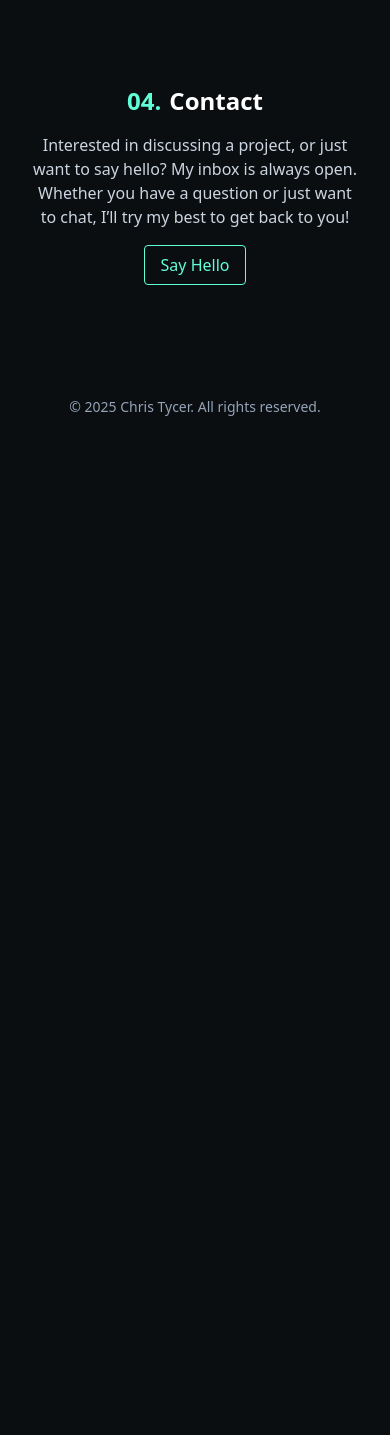
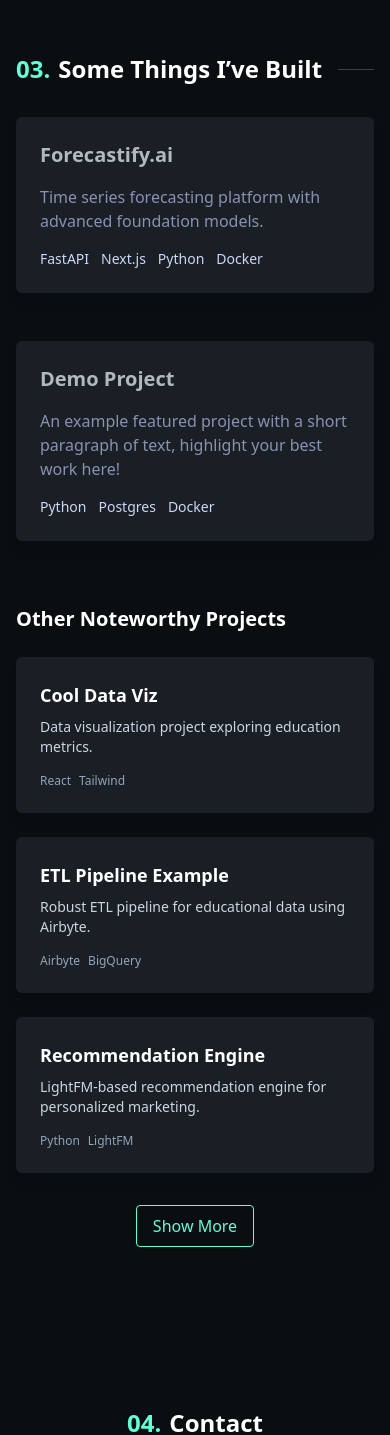
Before and after one commit to tycerch/portfolio, a Next.js app: page / in a window 390 px wide. Shown: the part 4093-5528 px from the top of the page. Before the commit the page ends 4534 px from the top, so only its background shows below. Built offline with nearby package versions, Linux system fonts and the light colour scheme.

Commit message:
feat: Add Projects component to showcase featured and other noteworthy projects

```diff
--- /dev/null
+++ b/app/sections/Projects.tsx
@@ -0,0 +1,141 @@
+"use client";
+
+import { useState, useMemo } from "react";
+import Link from "next/link";
+
+interface Project {
+  title: string;
+  description: string;
+  tech: string[];
+  external: string;
+  image?: string;
+}
+
+export default function Projects() {
+  const featuredProjects: Project[] = useMemo(
+    () => [
+      {
+        title: "Forecastify.ai",
+        description: "Time series forecasting platform with advanced foundation models.",
+        tech: ["FastAPI", "Next.js", "Python", "Docker"],
+        external: "https://forecastify.ai",
+        image: "/forecastify.png",
+      },
+      {
+        title: "Demo Project",
+        description:
+          "An example featured project with a short paragraph of text, highlight your best work here!",
+        tech: ["Python", "Postgres", "Docker"],
+        external: "https://example.com",
+        image: "/project.jpg",
+      },
+    ],
+    []
+  );
+
+  const otherProjects: Project[] = useMemo(
+    () => [
+      {
+        title: "Cool Data Viz",
+        description: "Data visualization project exploring education metrics.",
+        tech: ["React", "Tailwind"],
+        external: "#",
+      },
+      {
+        title: "ETL Pipeline Example",
+        description: "Robust ETL pipeline for educational data using Airbyte.",
+        tech: ["Airbyte", "BigQuery"],
+        external: "#",
+      },
+      {
+        title: "Recommendation Engine",
+        description: "LightFM-based recommendation engine for personalized marketing.",
+        tech: ["Python", "LightFM"],
+        external: "#",
+      },
+      {
+        title: "More Sample 1",
+        description: "Lorem ipsum dolor sit amet, others.",
+        tech: ["Tool1", "Tool2"],
+        external: "#",
+      },
+      {
+        title: "More Sample 2",
+        description: "Lorem ipsum dolor sit amet, others.",
+        tech: ["Tool1", "Tool2"],
+        external: "#",
+      },
+    ],
+    []
+  );
+
+  const [showMore, setShowMore] = useState(false);
+  const PROJECT_LIMIT = 3;
+
+  return (
+    <section className="container mx-auto container-padding section-padding">
+      <h2 className="text-2xl font-bold text-white mb-8 flex items-center">
+        <span className="text-highlight mr-2">03.</span> Some Things I’ve Built
+        <div className="ml-4 flex-grow border-t border-slate-700" />
+      </h2>
+
+      {/* Featured Projects */}
+      <div className="grid gap-12 mb-16">
+        {featuredProjects.map((proj, index) => (
+          <Link
+            key={index}
+            href={proj.external}
+            target="_blank"
+            rel="noreferrer"
+            className="card group cursor-pointer"
+          >
+            <h3 className="text-xl font-bold mb-4 group-hover:text-highlight transition-colors">
+              {proj.title}
+            </h3>
+            <p className="text-slate mb-4">{proj.description}</p>
+            <ul className="flex gap-3 text-sm text-slate-light">
+              {proj.tech.map((tech, idx) => (
+                <li key={idx}>{tech}</li>
+              ))}
+            </ul>
+          </Link>
+        ))}
+      </div>
+
+      {/* Other Projects */}
+      <h3 className="text-xl font-bold text-white mb-6">Other Noteworthy Projects</h3>
+      <div className="grid grid-cols-1 md:grid-cols-3 gap-6">
+        {(showMore ? otherProjects : otherProjects.slice(0, PROJECT_LIMIT)).map((proj, index) => (
+          <Link
+            key={index}
+            href={proj.external}
+            target="_blank"
+            rel="noreferrer"
+            className="card group cursor-pointer"
+          >
+            <h4 className="text-lg font-bold text-white mb-2 group-hover:text-highlight transition-colors">
+              {proj.title}
+            </h4>
+            <p className="text-sm text-slate-300 mb-4">{proj.description}</p>
+            <ul className="flex flex-wrap gap-2 text-xs text-slate-400">
+              {proj.tech.map((tech, idx) => (
+                <li key={idx}>{tech}</li>
+              ))}
+            </ul>
+          </Link>
+        ))}
+      </div>
+
+      {otherProjects.length > PROJECT_LIMIT && (
+        <div className="mt-8 flex justify-center">
+          <button
+            onClick={() => setShowMore((prev) => !prev)}
+            className="border border-highlight text-highlight px-4 py-2 rounded hover:bg-highlight hover:text-[#0a192f] transition-all"
+          >
+            Show {showMore ? "Less" : "More"}
+          </button>
+        </div>
+      )}
+    </section>
+  );
+}
```
